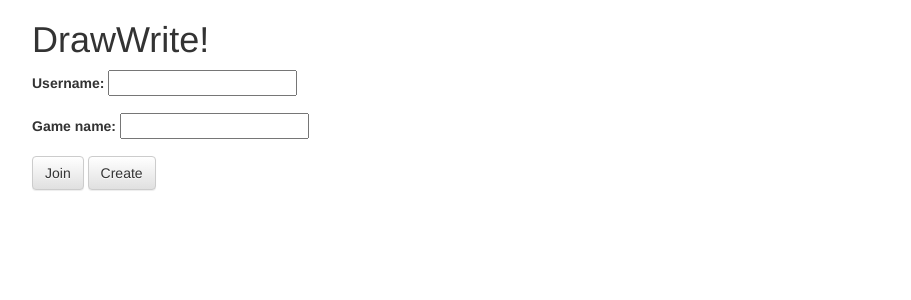
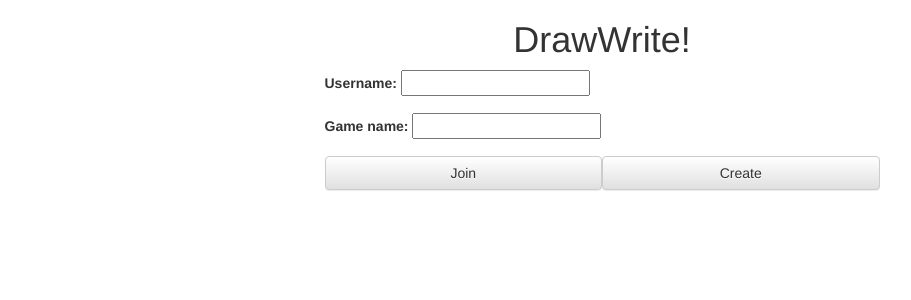
Before and after one commit to RMMoreton/drawwrite, a Django app: template drawwritesite/drawwrite/templates/drawwrite/index.html in a window 1280 px wide. Shown: the top 300 px of the page, without its empty margins (38-949 px from the left). Run offline with Django 3.2, Linux system fonts and the light colour scheme; the template is opened without the code that fills it, so the values that code supplies are empty, except form fields; tables that the repository leaves empty hold one stand-in row (values such as "Sample post"); form fields are guessed from the names that the template uses; some libraries are stand-ins or nearby versions.

Commit message:
more template updates

```diff
--- a/drawwritesite/drawwrite/templates/drawwrite/chain.html
+++ b/drawwritesite/drawwrite/templates/drawwrite/chain.html
@@ -13,7 +13,7 @@
     </head>
 
     <body>
-        <div class="container-fluid">
+        <div class="container">
             <ul>
             {% for link in links %}
                 <li>
--- a/drawwritesite/drawwrite/templates/drawwrite/chainAdd.html
+++ b/drawwritesite/drawwrite/templates/drawwrite/chainAdd.html
@@ -28,7 +28,7 @@
     </head>
 
     <body>
-        <div class="container-fluid">
+        <div class="container">
             <div class="previosLink">
                 {% if prevLinkType == 'write' %}
                 <p>{{ prevLink.text }}</p>
--- a/drawwritesite/drawwrite/templates/drawwrite/game.html
+++ b/drawwritesite/drawwrite/templates/drawwrite/game.html
@@ -13,7 +13,7 @@
     </head>
 
     <body>
-        <div class="container-fluid">
+        <div class="container">
             <div class="container-fluid">
                 <h1>{{ gameName }}</h1>
                 <ul>
--- a/drawwritesite/drawwrite/templates/drawwrite/gameWaiting.html
+++ b/drawwritesite/drawwrite/templates/drawwrite/gameWaiting.html
@@ -17,7 +17,7 @@
     </head>
 
     <body>
-        <div class="container-fluid">
+        <div class="container">
             <h1>Wait here for all players to finish the game</h1>
             <button onclick="checkGameDone()">Check for game completion</button>
         </div>
--- a/drawwritesite/drawwrite/templates/drawwrite/index.html
+++ b/drawwritesite/drawwrite/templates/drawwrite/index.html
@@ -17,7 +17,7 @@
         <div class="container">
             <div class="row">
                 <div class="col-xs-12">
-                    <h1>DrawWrite!</h1>
+                    <h1 class="text-center">DrawWrite!</h1>
                 </div>
             </div>
             {% if errorTitle %}
@@ -27,7 +27,9 @@
                 </div>
             {% endif %}
 
-            <form method="post">
+            <div class="row">
+                <div class="col-xs-0 col-sm-2 col-md-3"></div>
+                <form method="post" class="col-xs-12 col-sm-8 col-md-6">
                     {% csrf_token %}
                     <div class="form-group">
                         <label for="{{ form.username.id_for_label }}">Username:</label>
@@ -37,9 +39,11 @@
                         <label for="{{ form.gamename.id_for_label }}">Game name:</label>
                         {{ form.gamename|add_class:"form-control" }}
                     </div>
-                <button type="submit" class="btn btn-default" formaction="{% url 'drawwrite:joinGame'%}">Join</button>
-                <button type="submit" class="btn btn-default" formaction="{% url 'drawwrite:createGame' %}">Create</button>
+                    <button type="submit" class="btn btn-default col-xs-12 col-sm-6 col-md-6" formaction="{% url 'drawwrite:joinGame'%}">Join</button>
+                    <button type="submit" class="btn btn-default col-xs-12 col-sm-6 col-md-6" formaction="{% url 'drawwrite:createGame' %}">Create</button>
                 </form>
+                <div class="col-xs-0 col-sm-2 col-md-3"></div>
+            </div>
         </div>
     </body>
 
--- a/drawwritesite/drawwrite/templates/drawwrite/play.html
+++ b/drawwritesite/drawwrite/templates/drawwrite/play.html
@@ -13,7 +13,7 @@
     </head>
 
     <body>
-        <div class="container-fluid">
+        <div class="container">
             <h1>{{ name }}</h1>
         </div>
     </body>
--- a/drawwritesite/drawwrite/templates/drawwrite/roundWaiting.html
+++ b/drawwritesite/drawwrite/templates/drawwrite/roundWaiting.html
@@ -17,7 +17,7 @@
     </head>
 
     <body>
-        <div class="container-fluid">
+        <div class="container">
             <h1>Wait here for the round to complete.</h1>
             <button onclick="checkRoundDone()">Check Round Completion</button>
         </div>
--- a/drawwritesite/drawwrite/templates/drawwrite/waiting.html
+++ b/drawwritesite/drawwrite/templates/drawwrite/waiting.html
@@ -17,7 +17,7 @@
     </head>
 
     <body>
-        <div class="container-fluid">
+        <div class="container">
             <h1>Players in this game:</h1>
             <ul id="name-list">
             {% for player in allPlayers %}
```
Lines whose indentation alone changed are shown as unchanged.
